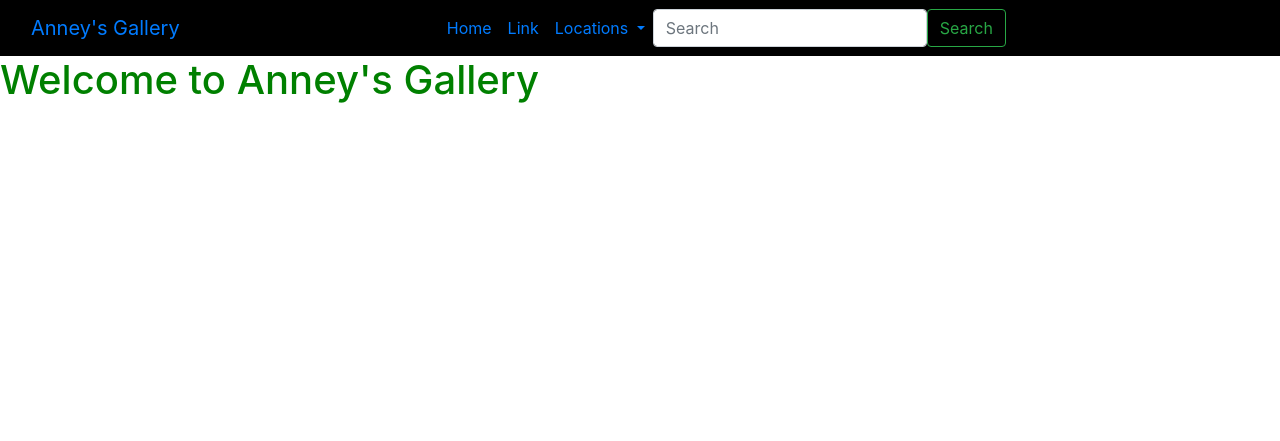
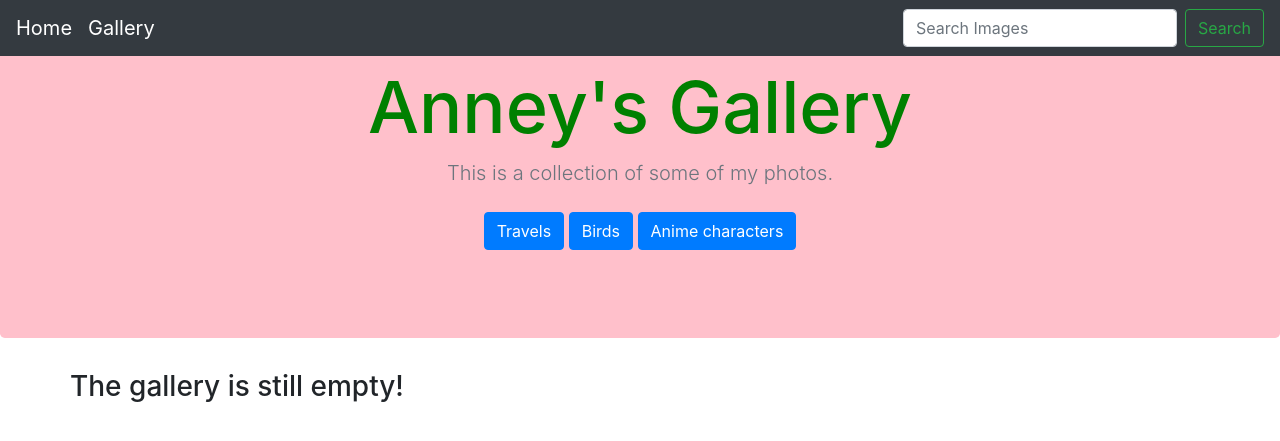
Before and after one commit to anneyk/gallery-app, a Django app: page / in a window 1280 px wide. Shown: the top 441 px of the page. Run offline with Django 3.2, Linux system fonts and the light colour scheme; data that the repository does not hold is empty; some libraries are stand-ins or nearby versions.

Commit message:
modify index page

```diff
--- a/gallery_app/urls.py
+++ b/gallery_app/urls.py
@@ -19,5 +19,6 @@ from django.conf.urls import url,include
 
 urlpatterns = [
     path('admin/', admin.site.urls),
-    url(r'',include('photos.urls'))
+    url(r'',include('photos.urls')),
+
 ]
--- a/photos/templates/base.html
+++ b/photos/templates/base.html
@@ -24,7 +24,7 @@
     {%endblock%}
 
     {% block scripts %}
-        <script src="https://ajax.googleapis.com/ajax/libs/jquery/3.6.0/jquery.min.js"></script>
+    <script src="https://ajax.googleapis.com/ajax/libs/jquery/3.6.0/jquery.min.js"></script>
      {% bootstrap_javascript %}
     {% endblock %}
 </body>
--- /dev/null
+++ b/photos/templates/gallery/gallery.html
@@ -0,0 +1,66 @@
+<div class="album">
+  <div class="container">
+    <div class="row">
+  {% for image in gallery %}
+      <div class="col-md-4">
+        <div class="card mb-4 shadow-sm" style="width:20rem;height:23rem;">
+          <div class="card-header">{{image.name}}</div>
+          <div class="card-body">
+            <img class="card-img-top"src = "{{ image.photo.url }}" data-toggle="modal" data-target="#myModal{{image.id}}" style="height:150px;"/>
+
+
+              <br>
+            <p class="card-text">{{image.summary}}</p>
+            <div class="d-flex justify-content-between align-items-center">
+              <div class="btn-group">
+                <button type="button" class="btn btn-sm btn-outline-secondary" data-toggle="modal" data-target="#myModal{{image.id}}">View</button>
+              </div>
+              <small class="text-muted">Posted : {{image.pub_date|timesince}}</small>
+            </div>
+          </div>
+        </div>
+    </div>
+
+    <!-- Modal -->
+<div class="modal fade" id="myModal{{image.id}}" tabindex="-1" role="dialog" aria-labelledby="exampleModalLabel" aria-hidden="true">
+<div class="modal-dialog modal-lg" role="document">
+<div class="modal-content">
+<div class="modal-header">
+  <h5 class="modal-title" id="#{{image.name}}">{{image.name}}</h5>
+  <button type="button" class="close" data-dismiss="modal" aria-label="Close">
+    <span aria-hidden="true">&times;</span>
+  </button>
+</div>
+<div>
+  <img src = "{{ image.photo.url }}" class="img-fluid" alt="{{image.name}}"/>
+</div>
+<div class="modal-body">{{image.description}}</div>
+<div class="modal-body">Category: {{image.category}}</div>
+<div class="modal-body">Location:{{image.location}}</div>
+<div class="modal-footer">
+
+  <button type="button" class="btn btn-info" value="{{ image.photo.url }}" onclick="copyURL(this.value)">Copy URL</button>
+  <button type="button" class="btn btn-secondary" data-dismiss="modal">Close</button>
+</div>
+</div>
+</div>
+</div>
+<script>
+function copyURL(value){
+function handler(event){
+event.clipboardData.setData('text/plain',value);
+event.preventDefault();
+document.removeEventListener('copy',handler, true);
+}
+document.addEventListener('copy', handler, true);
+document.execCommand('copy');
+}
+</script>
+    {% empty %}
+    <h3>The gallery is still empty!</h3>
+
+
+  {% endfor %}
+
+
+</div>
--- a/photos/templates/index.html
+++ b/photos/templates/index.html
@@ -1,5 +1,33 @@
 {% extends 'base.html' %}
+
+
 {% block content %}
-{{block.super}}
-  <h1>Welcome to Anney's Gallery</h1>
-{% endblock %}
+
+<main role="main">
+
+    <div>
+        <section class="jumbotron text-center" style="background-color: pink;">
+            <div class="container">
+              <h1 class="jumbotron-heading" style="font-size:72px;" >Anney's Gallery</h1>
+              <p class="lead text-muted">This is a collection of some of my photos.</p>
+              <p>
+                <a href="{% url 'travels'%}" class="btn btn-primary my-2">Travels</a>
+                <a href="{% url 'birds'%}" class="btn btn-primary my-2">Birds</a>
+                <a href="{% url 'anime_characters'%}" class="btn btn-primary my-2">Anime characters</a>
+              </p>
+            </div>
+          </section>
+    </div>
+
+    {% include 'gallery/gallery.html' %}
+
+        </div>
+      </div>
+    </div>
+
+
+  </main>
+
+
+
+  {% endblock %}
--- a/photos/templates/navbar.html
+++ b/photos/templates/navbar.html
@@ -1,33 +1,18 @@
-<nav class="navbar navbar-expand-lg" style="background-color: black;">
-  <div class="container-fluid">
-    <a class="navbar-brand" href="{% url 'welcome' %}">Anney's Gallery</a>
-    <button class="navbar-toggler" type="button" data-bs-toggle="collapse" data-bs-target="#navbarSupportedContent" aria-controls="navbarSupportedContent" aria-expanded="false" aria-label="Toggle navigation">
-      <span class="navbar-toggler-icon"></span>
-    </button>
-    <div class="collapse navbar-collapse justify-content-center" id="navbarSupportedContent">
-      <ul class="navbar-nav me-auto mb-2 mb-lg-0">
-        <li class="nav-item">
-          <a class="nav-link active" aria-current="page" href="{% url 'welcome'%}">Home</a>
-        </li>
-        <li class="nav-item">
-          <a class="nav-link" href="#">Link</a>
-        </li>
-        <li class="nav-item dropdown">
-          <a class="nav-link dropdown-toggle" href="#" id="navbarDropdown" role="button" data-bs-toggle="dropdown" aria-expanded="false">
-            Locations
-          </a>
-          <ul class="dropdown-menu" aria-labelledby="navbarDropdown">
-            <li><a class="dropdown-item" href="#">Action</a></li>
-            <li><a class="dropdown-item" href="#">Another action</a></li>
-            <li><hr class="dropdown-divider"></li>
-            <li><a class="dropdown-item" href="#">Something else here</a></li>
-          </ul>
-        </li>
-      </ul>
-      <form class="d-flex" role="search">
-        <input class="form-control me-2" type="search" placeholder="Search" aria-label="Search">
-        <button class="btn btn-outline-success" type="submit">Search</button>
-      </form>
-    </div>
+<nav class="navbar navbar-expand-md navbar-dark fixed-top bg-dark">
+  <a class="navbar-brand" href="{% url 'index' %}">Home</a>
+  <a class="navbar-brand" href="">Gallery</a>
+  <!-- <a class="navbar-brand" href="#">Blog</a> -->
+  <button class="navbar-toggler" type="button" data-toggle="collapse" data-target="#navbarCollapse" aria-controls="navbarCollapse" aria-expanded="false" aria-label="Toggle navigation">
+    <span class="navbar-toggler-icon"></span>
+  </button>
+  <div class="collapse navbar-collapse" id="navbarCollapse">
+    <ul class="navbar-nav mr-auto">
+      <li class="nav-item active">
+      </li>
+    </ul>
+    <form class="form-inline mt-2 mt-md-0" role="search" action="">
+      <input class="form-control mr-sm-2" type="text" placeholder="Search Images" aria-label="Search">
+      <button class="btn btn-outline-success my-2 my-sm-0" type="submit">Search</button>
+    </form>
   </div>
 </nav>
--- a/photos/urls.py
+++ b/photos/urls.py
@@ -1,6 +1,15 @@
+from django.conf import settings
 from django.conf.urls import url
 from . import views
+from django.conf.urls.static import static
 
 urlpatterns = [
   url(r'^$',views.index,name= 'index'),
+  url(r'^gallery/$', views.gallery, name = 'gallery'),
+  url(r'^gallery/<int:image_id>/$', views.image_description, name='img_description'),
+  url(r'^categories/travels/$', views.travels, name = 'travels'),
+  url(r'^categories/birds/$', views.birds, name = 'birds'),
+  url(r'^categories/anime_characters/$', views.anime_characters, name = 'anime_characters'),
 ]
+if settings.DEBUG:
+    urlpatterns+= static(settings.MEDIA_URL, document_root = settings.MEDIA_ROOT)
--- a/photos/views.py
+++ b/photos/views.py
@@ -22,6 +22,10 @@ def search_category(request):
 
     return render(request, 'search.html', {"message":message})
 
+def gallery(request):
+  gallery = Image.objects.all()
+  return render(request, 'gallery.html', {"gallery":gallery})
+
 def travels(request):
   travels_category = Category.objects.get(pk=1)
   travels = Image.objects.all().filter(category=travels_category)
```
Also changed, not shown: gallery_app/settings.py (+6 -1 lines), photos/models.py (+8 -1 lines), photos/templates/category_detail.html (added, +20 -0 lines), images/anime1.jpg (added), images/anime2.jpg (added), images/anime3.jpg (added), images/bird1.jpg (added), images/bird2.jpg (added), images/bird3.jpeg (added), images/pic1.jpeg (renamed from images/pexels-photo-3935702.jpeg), images/travel1.jpg (added), images/travel2.jpg (added), images/travel3.jpg (added).
